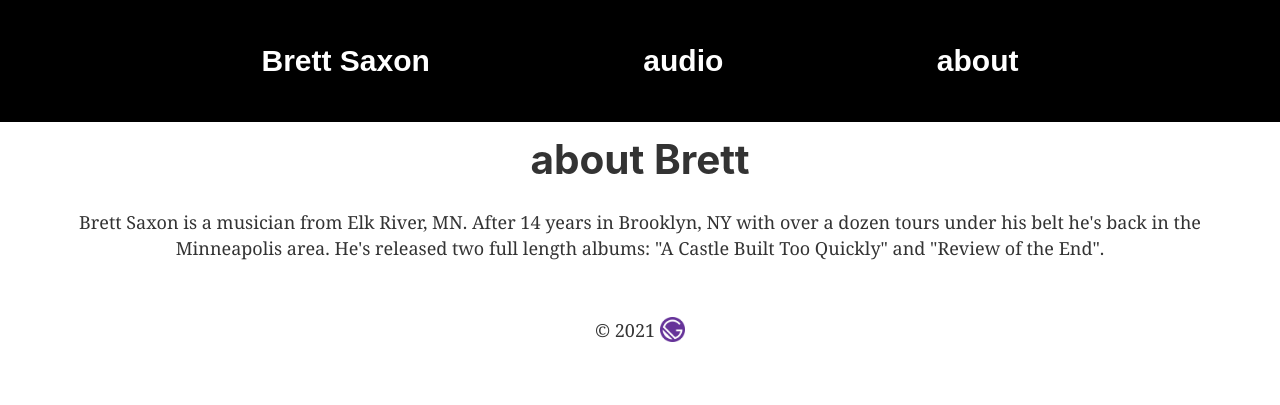
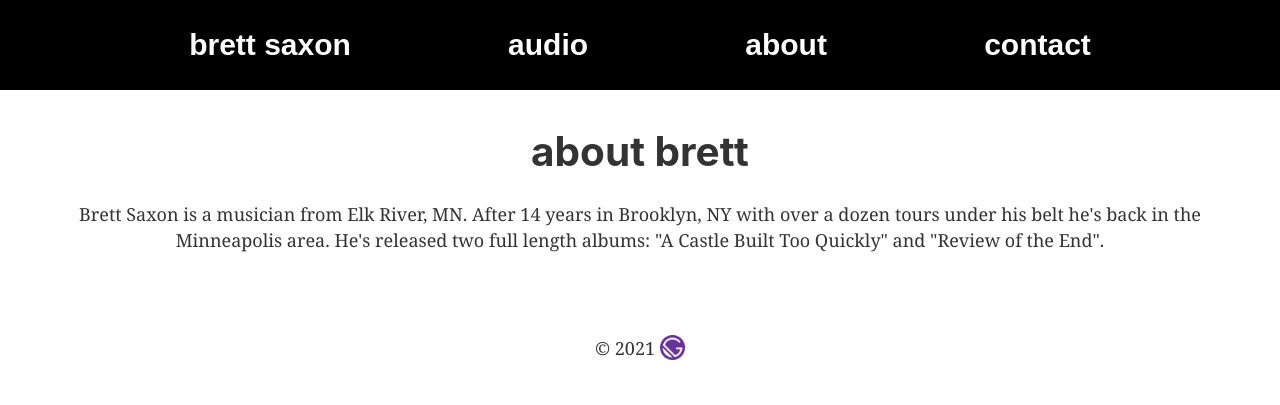
Before and after one commit to bcsaxon/brett-saxon-dot-com, a Gatsby site: page /about in a window 1280 px wide. Built offline with nearby package versions, Linux system fonts and the light colour scheme; Gatsby itself is replaced by a stand-in of ours.

Commit message:
latest updates

```diff
--- a/gatsby-config.js
+++ b/gatsby-config.js
@@ -1,6 +1,6 @@
 module.exports = {
   siteMetadata: {
-    title: `Brett Saxon`,
+    title: `brett saxon`,
     description: `The online home of Brett Saxon`,
     author: `@brettsaxon`,
   },
--- a/src/components/header.js
+++ b/src/components/header.js
@@ -8,7 +8,7 @@ const StyledHeader = styled.header`
   justify-content: space-evenly;
   top: 0;
   background: black;
-  padding: 6vh;
+  padding: 4vh;
   margin-bottom: 1;
 `
 
@@ -25,6 +25,13 @@ const Header = ({ siteTitle }) => (
     <StyledLink to="/">{siteTitle} </StyledLink>
     <StyledLink to="/audio/">audio </StyledLink>
     <StyledLink to="/about/">about </StyledLink>
+    <StyledLink
+      href="https://instagram.com/brettsaxon"
+      target="_blank"
+      rel="noreferrer"
+    >
+      contact{" "}
+    </StyledLink>
   </StyledHeader>
 )
 
--- a/src/components/layout.css
+++ b/src/components/layout.css
@@ -14,7 +14,6 @@ details,
 figcaption,
 figure,
 footer,
-main,
 menu,
 nav,
 section,
--- a/src/components/layout.js
+++ b/src/components/layout.js
@@ -7,9 +7,11 @@ import "./layout.css"
 import styled from "styled-components"
 
 const LayoutContainer = styled.div`
+  display: flexbox;
+  justify-content: center;
+  margin: 5vh 4vw;
+  max-width: 960;
   text-align: center;
-  margin: 2vh 4vw;
-  max-width: 960;
 `
 
 const Layout = ({ children }) => {
--- a/src/pages/about.js
+++ b/src/pages/about.js
@@ -5,8 +5,7 @@ import SEO from "../components/seo"
 const about = () => (
   <Layout>
     <SEO title="About" />
-
-    <h1>about Brett</h1>
+    <h1>about brett</h1>
     <p>
       Brett Saxon is a musician from Elk River, MN. After 14 years in Brooklyn,
       NY with over a dozen tours under his belt he's back in the Minneapolis
--- a/src/pages/audio.js
+++ b/src/pages/audio.js
@@ -7,15 +7,13 @@ const audio = () => (
   <Layout>
     <SEO title="Audio" />
     <h1>audio</h1>
-    <p>
     <Link
       href="https://brettsaxon.bandcamp.com/"
       target="_blank"
       rel="noreferrer"
     >
-        Bandcamp
+      bandcamp
     </Link>
-    </p>
   </Layout>
 )
 
```
Also changed, not shown: src/pages/index.js (+15 -10 lines). Lines whose indentation alone changed are shown as unchanged.
